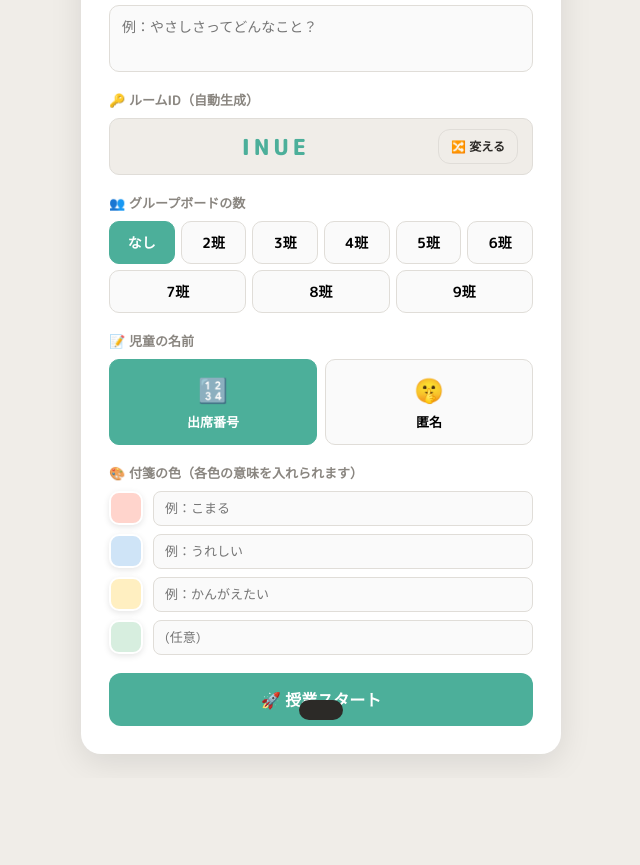
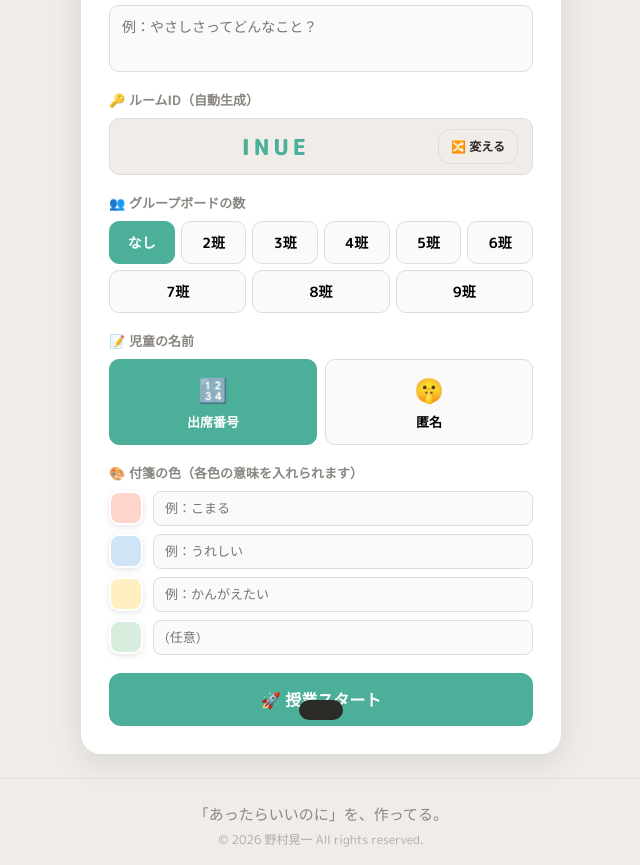
Before and after one commit to Kou-no1/thinking_board, a plain HTML site: page index.html in a window 1280 px wide. Shown: the part 132-997 px from the top of the page, without its empty margins (319-959 px from the left). Before the commit the page ends 910 px from the top, so only its background shows below. Drawn offline with Linux system fonts and the light colour scheme.

Commit message:
Update index.html

```diff
--- a/index.html
+++ b/index.html
@@ -1624,4 +1624,5 @@ else if (MODE === 'teacher') {
 }
 </script>
 </body>
+  <footer style="border-top: 0.5px solid #e0e0e0; padding: 1.5rem 0 1rem; text-align: center;"> <p style="font-size: 15px; color: #888; margin: 0 0 4px;">「あったらいいのに」を、作ってる。</p> <p style="font-size: 12px; color: #aaa; margin: 0;">© 2026 野村晃一 All rights reserved.</p> </footer>
 </html>
```
